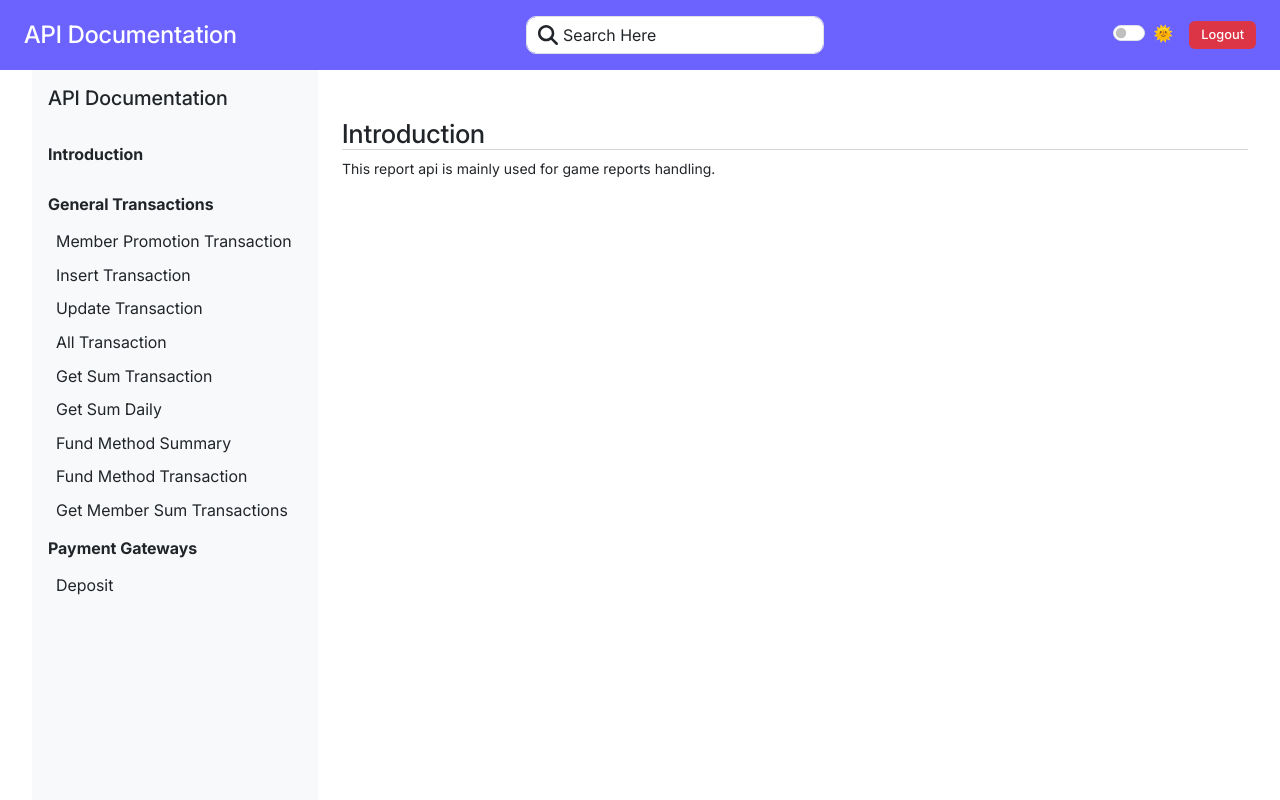
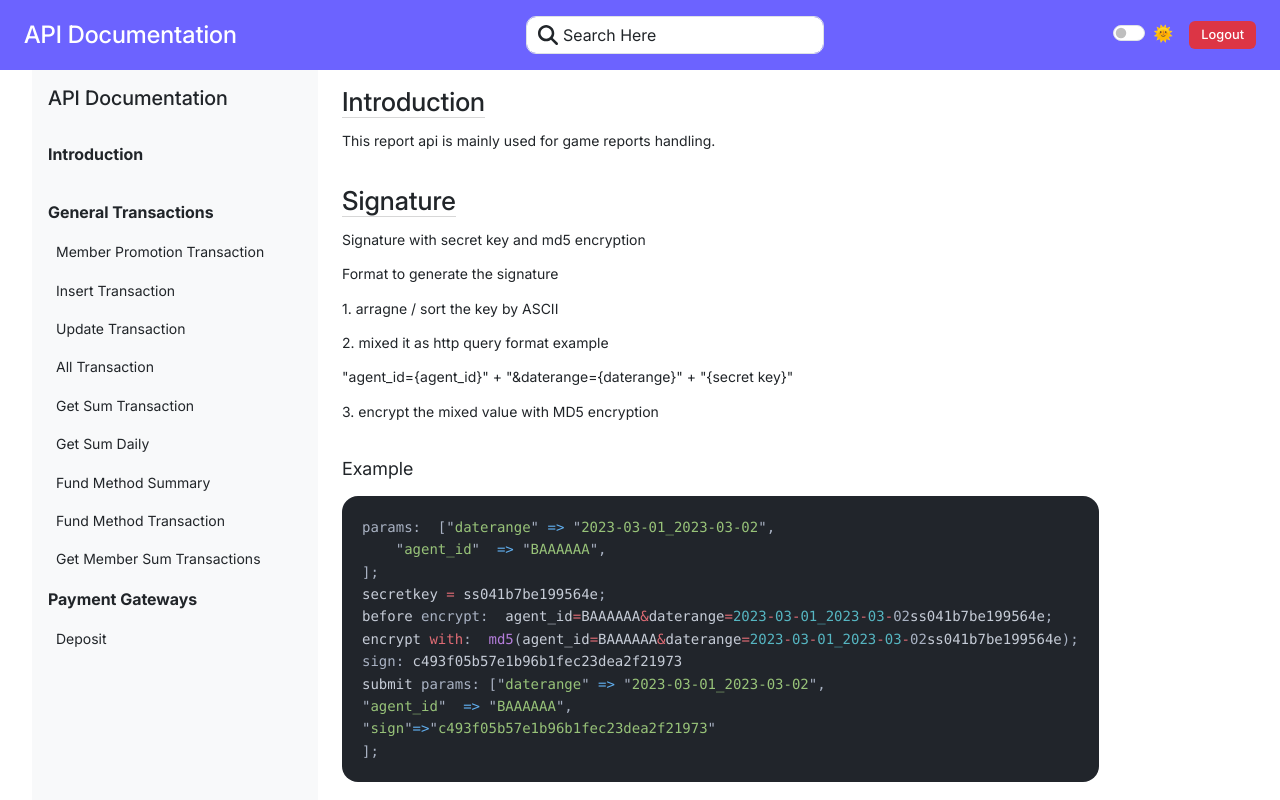
Before and after one commit to jyuupyuro/apidocumentation, a Vue app: page /docs in a window 1280 px wide. Shown: the top 800 px of the page. Built offline with nearby package versions, Linux system fonts and the light colour scheme; sample sign-in values are in the browser's storage.

Commit message:
Enhance styling for code blocks and documentation; update layout and add examples in Docs.vue

```diff
--- a/src/assets/styles/components/codeBlock.scss
+++ b/src/assets/styles/components/codeBlock.scss
@@ -1,12 +1,14 @@
-// .code-block {
-//     // font-family: 'JetBrains Mono', monospace;
-//     font-size: 0.85rem;
-//     // background: var(--code-bg);
-//     // color: var(--code-text);
-//     border-radius: 8px;
-//     padding: 1rem;
-//     overflow-x: auto;
-// }
+code {
+    display: flex;
+    flex-direction: column;
+    align-items: start;
+    padding: 20px;
+    border-radius: 10%;
+}
+
+pre{
+    border-radius: 16px;
+}
 
 // .copy-btn {
 //     position: absolute;
--- a/src/assets/styles/components/docs.scss
+++ b/src/assets/styles/components/docs.scss
@@ -1,9 +1,19 @@
 .content {
+    margin-bottom: 32px;
+    display: flex;
+    flex-direction: column;
+    align-items: start;
+    gap: 12px;
+
+    p {
+        margin-bottom: 0px;
+    }
+
     &__title {
         text-align: start;
         font-size: 26px;
+        margin-bottom: 0px;
         color: var(--text-color);
-        margin-bottom: 8px;
         border-bottom: 1px solid var(--border-content);
     }
 
@@ -12,4 +22,9 @@
         font-size: 14px;
         color: var(--text-color);
     }
+
+    &__example{
+        font-size: 18px;
+        color: var(--text-color);
+    }
 }
--- a/src/assets/styles/components/sidenav.scss
+++ b/src/assets/styles/components/sidenav.scss
@@ -4,4 +4,7 @@
         color: var(--text-color);
         transition: all 0.3s ease;
     }
+    &__submenu{
+        font-size: 14px;
+    }
 }
--- a/src/assets/styles/themes/dark.scss
+++ b/src/assets/styles/themes/dark.scss
@@ -5,6 +5,7 @@ body.dark {
   --card-bg: #1e1e1e;
   --header-form-bg: #2A2A2A;
   --border-color: #333;
+  --border-content: #e2e2e2;
   --sidebar-bg: #1E1E1E;
   --header-bg: #1E1E1E;
 
--- a/src/components/common/CodeBlock.vue
+++ b/src/components/common/CodeBlock.vue
@@ -1,6 +1,6 @@
 <template>
     <div class="code-block-wrapper">
-      <button class="copy-btn" @click="copyToClipboard">Copy</button>
+      <!-- <button class="copy-btn" @click="copyToClipboard">Copy</button> -->
       <div class="code-block" v-html="highlighted"></div>
     </div>
   </template>
--- a/src/layout/Sidebar.vue
+++ b/src/layout/Sidebar.vue
@@ -11,7 +11,7 @@
     <div>
       <li class="list-group-item" v-for="(section, index) in menuData" :key="index">
         <div class="fw-bold py-2 text-start">{{ section.title }}</div>
-      <li v-for="(item, idx) in section.items" :key="idx" class="py-1 list-group-item border-0 px-2 text-start"
+      <li v-for="(item, idx) in section.items" :key="idx" class="py-2 list-group-item border-0 px-2 text-start sidenav__submenu"
         style="cursor: pointer;">
         {{ item }}
       </li>
--- a/src/utils/codeHighlighter.js
+++ b/src/utils/codeHighlighter.js
@@ -2,7 +2,7 @@ import { createHighlighter } from 'shiki';
 
 let highlighter;
 
-export async function highlight(code, lang = 'javascript', theme = 'plastic') {
+export async function highlight(code, lang = 'javascript,', theme = 'plastic') {
   if (!highlighter) {
     highlighter = await createHighlighter({
       themes: ['plastic', 'one-dark-pro'], // ✅ preload both
--- a/src/views/Docs.vue
+++ b/src/views/Docs.vue
@@ -1,12 +1,40 @@
 <template>
-  <div class="mt-5">
+  <div class="mt-3">
     <b-row>
-      <b-col md="12" class="text-center mb-4">
+      <b-col md="12" class="text-center ">
+        <!-- main content here -->
         <div class="d-flex flex-column">
-          <h1 class="content__title"> Introduction</h1>
-          <span class="content__description">
-            This report api is mainly used for game reports handling.
-          </span>
+          <!-- card -->
+          <div class="content">
+            <h1 class="content__title"> Introduction</h1>
+            <span class="content__description">
+              This report api is mainly used for game reports handling.
+            </span>
+          </div>
+          <!-- card -->
+          <div class="content">
+            <h1 class="content__title"> Signature</h1>
+            <span class="content__description">
+              Signature with secret key and md5 encryption
+            </span>
+            <p class="content__description">Format to generate the signature </p>
+            <p class="content__description">1. arragne / sort the key by ASCII</p>
+            <p class="content__description">2. mixed it as http query format example</p>
+            <p class="content__description"> "agent_id={agent_id}" + "&daterange={daterange}" + "{secret key}" </p>
+            <p class="content__description">3. encrypt the mixed value with MD5 encryption</p>
+          </div>
+          <!-- card -->
+          <div class="content">
+            <span class="content__example">Example</span>
+            <CodeBlock lang="javascript" :code=signCode />
+          </div>
+          <!-- card -->
+          <div class="content">
+            <h1 class="content__title"> Get Member Promotion Transactions</h1>
+            <span class="content__description">Get Pending Transaction for specific member</span>
+            <span class="content__example">Link</span>
+            <CodeBlock lang="javascript" :code=memberPromotion />
+          </div>
         </div>
       </b-col>
     </b-row>
@@ -14,5 +42,24 @@
 </template>
 
 <script setup>
-// Placeholder for now
+import CodeBlock from '../components/common/CodeBlock.vue';
+
+// CodeBlock Section
+const signCode =
+  `params:  ["daterange" => "2023-03-01_2023-03-02",
+    "agent_id"  => "BAAAAAA",
+];
+
+secretkey = ss041b7be199564e;
+before encrypt:  agent_id=BAAAAAA&daterange=2023-03-01_2023-03-02ss041b7be199564e;
+encrypt with:  md5(agent_id=BAAAAAA&daterange=2023-03-01_2023-03-02ss041b7be199564e);
+sign: c493f05b57e1b96b1fec23dea2f21973
+
+submit params: ["daterange" => "2023-03-01_2023-03-02",
+"agent_id"  => "BAAAAAA",
+"sign"=>"c493f05b57e1b96b1fec23dea2f21973"
+];`
+
+const memberPromotion =
+  `POST ugcrypto-transactions.web-sample.live/transactions/get_pending_member_promotion`
 </script>
```
